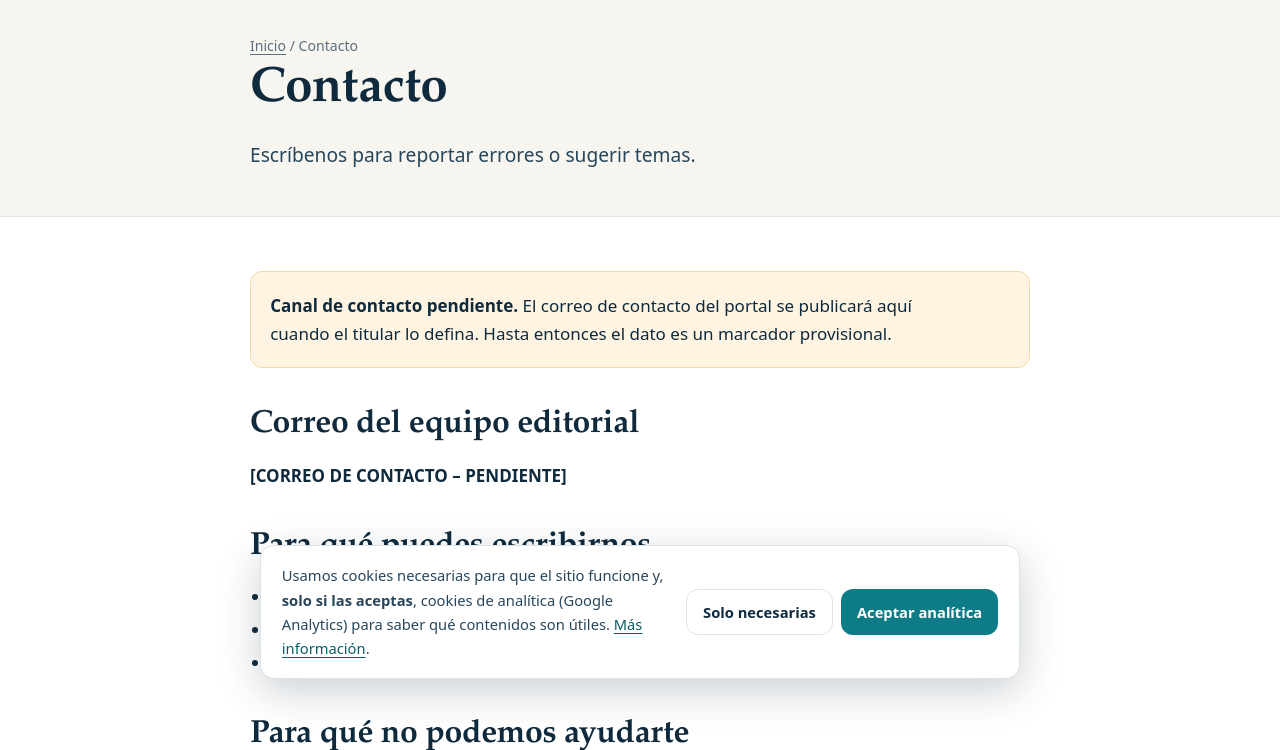
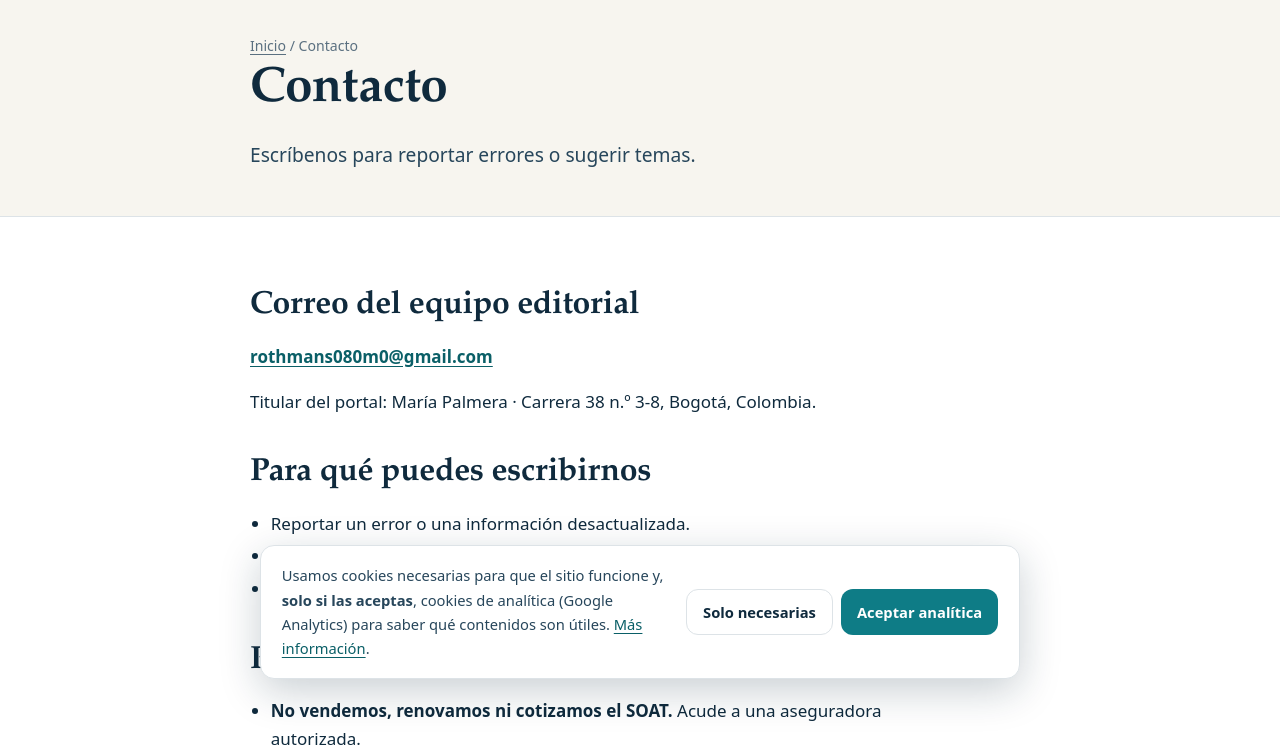
Before and after one commit to rothmans080m0-prog/ruta-clara, a PHP site: page /contacto in a window 1280 px wide. Shown: the part 105-855 px from the top of the page. Run offline with PHP 8.4, Linux system fonts and the light colour scheme.

Commit message:
Completa datos del titular en paginas legales

```diff
--- a/src/content/pages/aviso-legal.php
+++ b/src/content/pages/aviso-legal.php
@@ -5,14 +5,12 @@ return [
     'description' => 'Aviso legal de Guía de Pagos SOAT Colombia: naturaleza informativa e independiente del portal, ausencia de vínculo con entidades oficiales y limitación de responsabilidad.',
     'lead' => 'Qué es y qué no es Guía de Pagos SOAT Colombia.',
     'body' => <<<'HTML'
-<div class="callout warn"><p><strong>Datos del responsable pendientes.</strong> La identificación del titular del portal (nombre o razón social, documento de identificación y domicilio) se publicará aquí antes de activar la publicidad. Los campos marcados como <strong>[PENDIENTE]</strong> son marcadores provisionales y no corresponden a datos reales.</p></div>
-
 <h2>Titular del sitio</h2>
 <ul>
-  <li><strong>Titular:</strong> [NOMBRE O RAZÓN SOCIAL – PENDIENTE]</li>
-  <li><strong>Documento de identificación:</strong> [NIT/CC – PENDIENTE]</li>
-  <li><strong>Domicilio:</strong> [DIRECCIÓN Y CIUDAD – PENDIENTE]</li>
-  <li><strong>Correo de contacto:</strong> [CORREO – PENDIENTE]</li>
+  <li><strong>Titular:</strong> María Palmera (persona natural)</li>
+  <li><strong>Documento de identificación:</strong> disponible bajo solicitud ante autoridad competente; no se publica por protección de datos personales del titular.</li>
+  <li><strong>Domicilio:</strong> Carrera 38 n.º 3-8, Bogotá, Colombia</li>
+  <li><strong>Correo de contacto:</strong> <a href="mailto:rothmans080m0@gmail.com">rothmans080m0@gmail.com</a></li>
 </ul>
 
 <h2>Naturaleza del portal</h2>
--- a/src/content/pages/contacto.php
+++ b/src/content/pages/contacto.php
@@ -5,10 +5,9 @@ return [
     'description' => 'Contacta con el equipo editorial de Guía de Pagos SOAT Colombia para reportar errores, sugerir temas o hacer consultas sobre el portal.',
     'lead' => 'Escríbenos para reportar errores o sugerir temas.',
     'body' => <<<'HTML'
-<div class="callout warn"><p><strong>Canal de contacto pendiente.</strong> El correo de contacto del portal se publicará aquí cuando el titular lo defina. Hasta entonces el dato es un marcador provisional.</p></div>
-
 <h2>Correo del equipo editorial</h2>
-<p><strong>[CORREO DE CONTACTO – PENDIENTE]</strong></p>
+<p><a href="mailto:rothmans080m0@gmail.com"><strong>rothmans080m0@gmail.com</strong></a></p>
+<p>Titular del portal: María Palmera · Carrera 38 n.º 3-8, Bogotá, Colombia.</p>
 
 <h2>Para qué puedes escribirnos</h2>
 <ul>
--- a/src/content/pages/informacion-editorial.php
+++ b/src/content/pages/informacion-editorial.php
@@ -27,6 +27,6 @@ return [
 <p>Si encontramos un error, lo corregimos y actualizamos la fecha de revisión. Si nos escribes con una corrección, la revisaremos con las fuentes oficiales.</p>
 
 <h2>Autoría</h2>
-<p>Los artículos son elaborados por el equipo editorial de Guía de Pagos SOAT Colombia. La identificación del responsable del portal se publicará en el aviso legal cuando el titular la defina.</p>
+<p>Los artículos son elaborados por el equipo editorial de Guía de Pagos SOAT Colombia. La identificación del titular y del responsable del portal figura en el <a href="/aviso-legal">aviso legal</a>.</p>
 HTML,
 ];
--- a/src/content/pages/politica-de-privacidad.php
+++ b/src/content/pages/politica-de-privacidad.php
@@ -5,10 +5,8 @@ return [
     'description' => 'Política de privacidad y tratamiento de datos personales de Guía de Pagos SOAT Colombia: qué datos se tratan, finalidades, derechos del titular y contacto.',
     'lead' => 'Cómo tratamos los datos de quienes visitan el portal.',
     'body' => <<<'HTML'
-<div class="callout warn"><p><strong>Responsable pendiente de identificar.</strong> Los datos del responsable del tratamiento aparecen como marcadores <strong>[PENDIENTE]</strong> hasta que el titular del portal los complete. Esta política debe ser revisada por el titular y, de ser necesario, por un asesor jurídico antes de la publicación definitiva.</p></div>
-
 <h2>Responsable del tratamiento</h2>
-<p>[NOMBRE O RAZÓN SOCIAL – PENDIENTE] · [NIT/CC – PENDIENTE] · [DOMICILIO – PENDIENTE] · [CORREO – PENDIENTE]</p>
+<p>María Palmera (persona natural) · Domicilio: Carrera 38 n.º 3-8, Bogotá, Colombia · Correo: <a href="mailto:rothmans080m0@gmail.com">rothmans080m0@gmail.com</a></p>
 
 <h2>Principio general: recopilamos lo mínimo</h2>
 <p>Guía de Pagos SOAT Colombia <strong>no pide que te registres</strong>, no ofrece pagos, no solicita datos bancarios y no tiene formularios que recojan datos personales. El portal no consulta bases de datos oficiales sobre tu vehículo o tu persona.</p>
```
